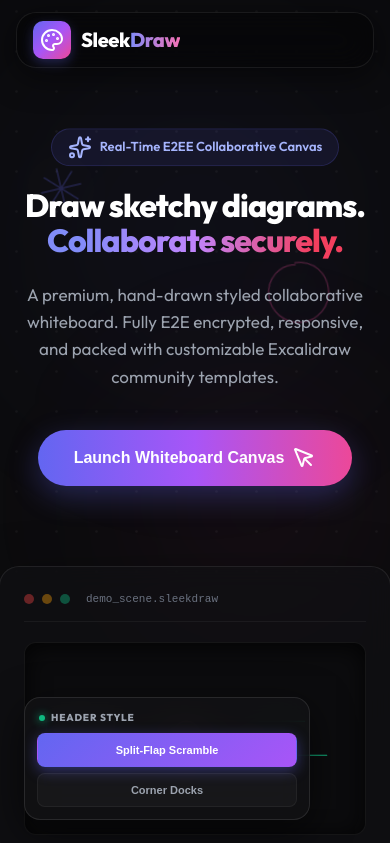
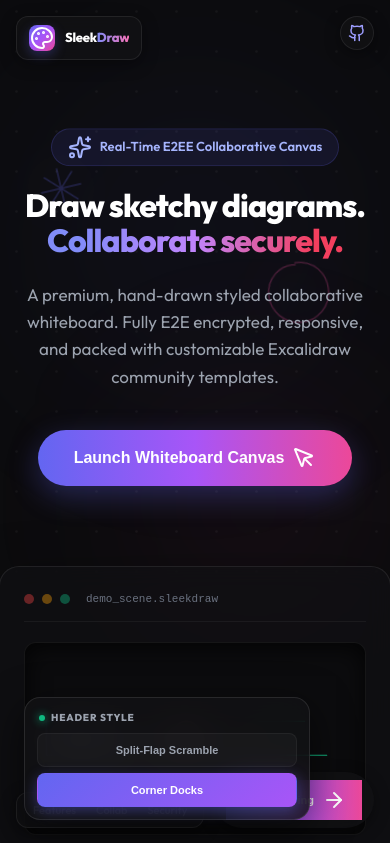
Before and after one commit to rohit-simbanic/sleekDraw, a React (Vite) app: page / in a window 390 px wide. Shown: the top 843 px of the page. Built offline with nearby package versions, Linux system fonts and the light colour scheme; no server answers.

Commit message:
feat: default to corner docks style and hide top header panel on mobile viewports

```diff
--- a/src/components/landing/Header.tsx
+++ b/src/components/landing/Header.tsx
@@ -64,6 +64,13 @@ export default function Header({ style, onStartDrawing }: HeaderProps) {
   const [isOpen, setIsOpen] = useState(false);
   const [isOverlayOpen, setIsOverlayOpen] = useState(false);
   const [hoveredLink, setHoveredLink] = useState<string | null>(null);
+  const [windowWidth, setWindowWidth] = useState(typeof window !== 'undefined' ? window.innerWidth : 1024);
+
+  useEffect(() => {
+    const handleResize = () => setWindowWidth(window.innerWidth);
+    window.addEventListener('resize', handleResize);
+    return () => window.removeEventListener('resize', handleResize);
+  }, []);
 
   const handleScrollTo = (id: string) => {
     setIsOpen(false);
@@ -290,8 +297,8 @@ export default function Header({ style, onStartDrawing }: HeaderProps) {
         )}
       </header>
 
-      {/* --- Corner Docks Mode Widgets (Hidden in mobile view via media-query) --- */}
-      {style === 'corner' && (
+      {/* --- Corner Docks Mode Widgets --- */}
+      {(style === 'corner' || windowWidth < 768) && (
         <>
           {/* Top-Left Logo Box */}
           <div className="l-corner-widget l-corner-logo" onClick={() => window.scrollTo({ top: 0, behavior: 'smooth' })}>
--- a/src/landing.css
+++ b/src/landing.css
@@ -1605,19 +1605,69 @@
 
 /* --- Mobile Responsive Overrides for Interactive Headers --- */
 @media (max-width: 767px) {
-  /* Omit corner widgets on mobile screen widths */
+  /* Completely hide the standard top header panel in mobile view */
+  .l-header {
+    display: none !important;
+  }
+
+  /* Always show corner widgets on mobile, making them compact and preventing overlapping */
   .l-corner-widget {
-    display: none !important;
-  }
-
-  /* Ensure top navbar is always visible and functional on mobile */
-  .l-navbar {
+    display: flex !important;
     opacity: 1 !important;
+    visibility: visible !important;
     transform: none !important;
     pointer-events: auto !important;
-  }
-
-  /* Shrink overlay link font size for split-flap menu on mobile */
+    padding: 8px 12px !important;
+    border-radius: 12px !important;
+    box-shadow: 0 4px 16px rgba(0, 0, 0, 0.4) !important;
+  }
+
+  .l-corner-logo {
+    top: 16px !important;
+    left: 16px !important;
+  }
+
+  .l-corner-logo .l-logo-box {
+    width: 26px !important;
+    height: 26px !important;
+  }
+
+  .l-corner-logo .l-brand-name {
+    font-size: 13px !important;
+  }
+
+  .l-corner-github {
+    top: 16px !important;
+    right: 16px !important;
+    width: 34px !important;
+    height: 34px !important;
+    padding: 7px !important;
+    border-radius: 50% !important;
+  }
+
+  .l-corner-nav {
+    bottom: 16px !important;
+    left: 16px !important;
+    gap: 12px !important;
+  }
+
+  .l-corner-nav .l-nav-link {
+    font-size: 11px !important;
+    padding: 2px 4px !important;
+  }
+
+  .l-corner-cta {
+    bottom: 16px !important;
+    right: 16px !important;
+    border-radius: 9999px !important;
+  }
+
+  .l-corner-cta .l-btn-primary {
+    padding: 8px 16px !important;
+    font-size: 11px !important;
+  }
+
+  /* Shrink overlay link font size for split-flap menu on mobile (just in case) */
   .l-overlay-link-btn {
     font-size: 32px;
   }
--- a/src/pages/Home.tsx
+++ b/src/pages/Home.tsx
@@ -14,7 +14,7 @@ interface HomeProps {
 type HeaderStyleType = 'corner' | 'split-flap';
 
 export default function Home({ onStartDrawing }: HomeProps) {
-  const [headerStyle, setHeaderStyle] = useState<HeaderStyleType>('split-flap');
+  const [headerStyle, setHeaderStyle] = useState<HeaderStyleType>('corner');
 
   return (
     <div className="landing-body">
```
